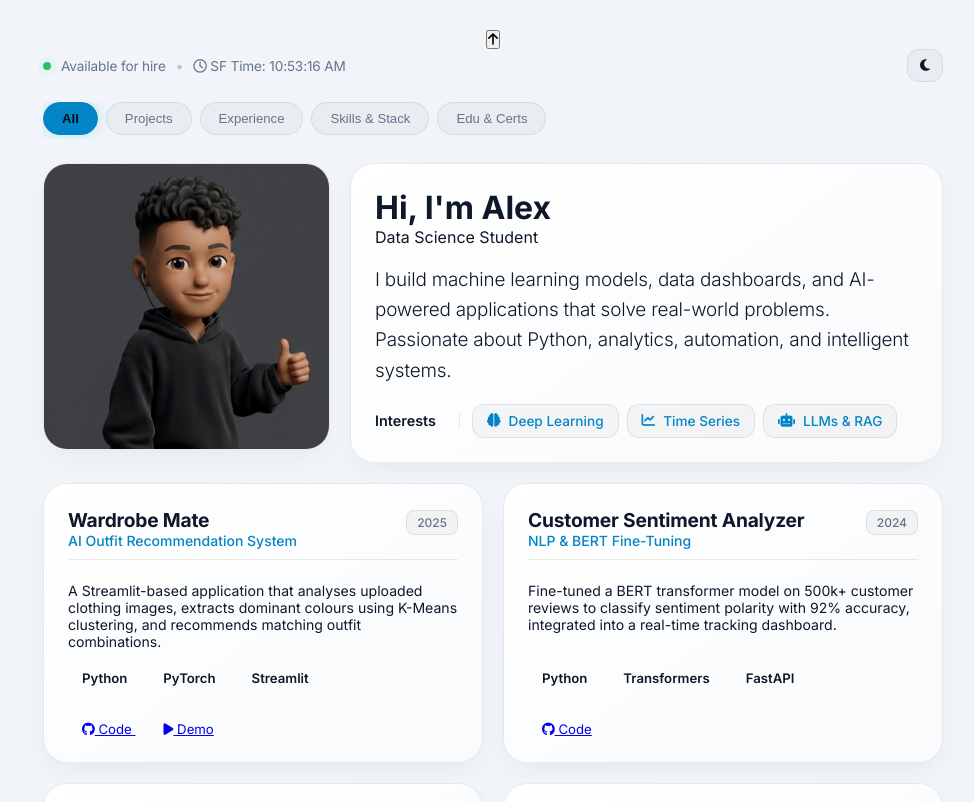
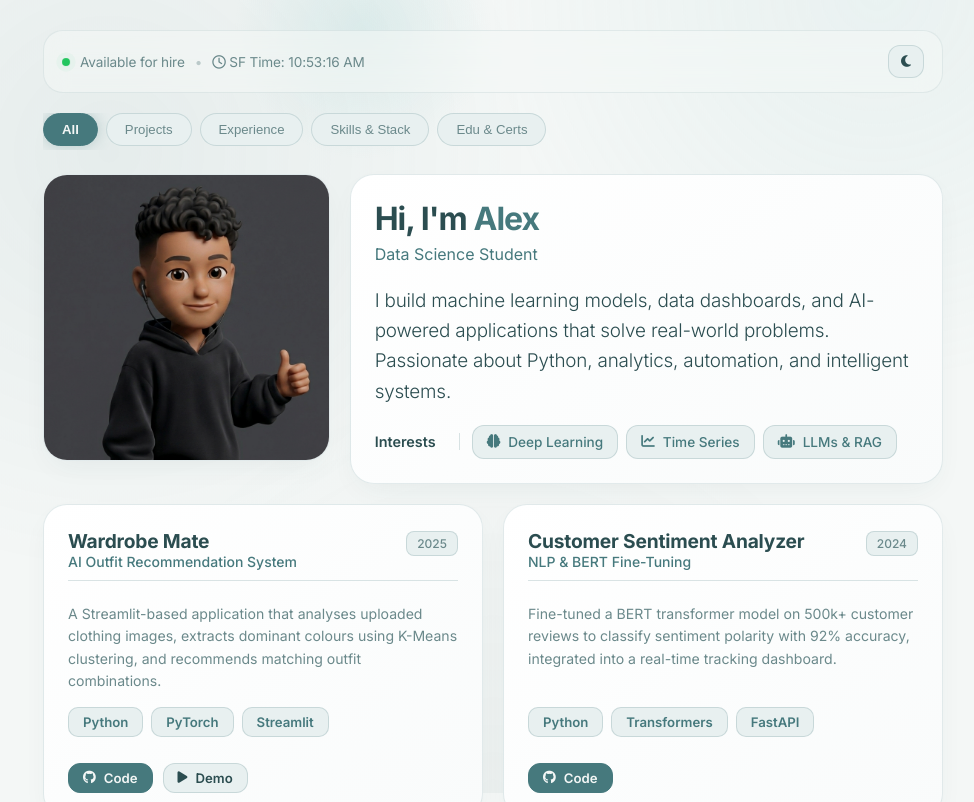
Before and after one commit to drew-1009/portfolio, a plain HTML site: page index.html in a window 1280 px wide. Shown: the top 802 px of the page, without its empty margins (147-1121 px from the left). Drawn offline with Linux system fonts and the light colour scheme.

Commit message:
Refactor CSS variables and enhance styles
Updated CSS custom properties for background, text, and card styles. Added new animations and improved accessibility focus states.

```diff
--- a/style.css
+++ b/style.css
@@ -1,32 +1,32 @@
 /* Custom Properties / Design Tokens */
 :root {
-  --bg-color: #0a0d14;
-  --card-bg: linear-gradient(145deg, rgba(23, 29, 43, 0.7) 0%, rgba(15, 19, 29, 0.7) 100%);
-  --card-border: rgba(255, 255, 255, 0.08);
-  --border-hover: rgba(56, 189, 248, 0.4);
-  --text-main: #f1f5f9;
-  --text-muted: #94a3b8;
-  --accent: #38bdf8;
-  --pill-bg: rgba(255, 255, 255, 0.04);
-  --pill-border: rgba(255, 255, 255, 0.08);
-  --pill-hover: rgba(56, 189, 248, 0.1);
-  --badge-bg: rgba(0, 0, 0, 0.25);
-  --shadow-card: 0 10px 30px -10px rgba(0, 0, 0, 0.5);
+  --bg-color: #2b4d50;
+  --card-bg: linear-gradient(145deg, rgba(69, 121, 125, 0.7) 0%, rgba(53, 97, 100, 0.7) 100%);
+  --card-border: rgba(255, 255, 255, 0.1);
+  --border-hover: #8ebabf;
+  --text-main: #f4f7f6;
+  --text-muted: #a4c0c2;
+  --accent: #9ed1d1;
+  --pill-bg: rgba(255, 255, 255, 0.08);
+  --pill-border: rgba(255, 255, 255, 0.12);
+  --pill-hover: rgba(255, 255, 255, 0.15);
+  --badge-bg: rgba(0, 0, 0, 0.2);
+  --shadow-card: 0 10px 30px -10px rgba(0, 0, 0, 0.3);
 }
 
 [data-theme="light"] {
-  --bg-color: #f1f5f9;
-  --card-bg: linear-gradient(145deg, #ffffff 0%, #f8fafc 100%);
-  --card-border: rgba(0, 0, 0, 0.08);
-  --border-hover: #0284c7;
-  --text-main: #0f172a;
-  --text-muted: #64748b;
-  --accent: #0284c7;
-  --pill-bg: rgba(0, 0, 0, 0.03);
-  --pill-border: rgba(0, 0, 0, 0.08);
-  --pill-hover: rgba(2, 132, 199, 0.08);
-  --badge-bg: rgba(0, 0, 0, 0.04);
-  --shadow-card: 0 10px 25px -5px rgba(0, 0, 0, 0.05);
+  --bg-color: #f4f7f6;
+  --card-bg: linear-gradient(145deg, #ffffff 0%, #f9fbfb 100%);
+  --card-border: rgba(69, 121, 125, 0.15);
+  --border-hover: #46797d;
+  --text-main: #2b4d50;
+  --text-muted: #6b898b;
+  --accent: #46797d;
+  --pill-bg: #e8f0f0;
+  --pill-border: rgba(69, 121, 125, 0.2);
+  --pill-hover: #dbe9e9;
+  --badge-bg: #e8f0f0;
+  --shadow-card: 0 10px 30px -10px rgba(43, 77, 80, 0.08);
 }
 
 * {
@@ -48,6 +48,13 @@ body {
   -webkit-font-smoothing: antialiased;
 }
 
+/* Accessibility Focus States */
+a:focus-visible, button:focus-visible {
+  outline: 2px solid var(--accent);
+  outline-offset: 3px;
+  border-radius: 8px;
+}
+
 /* Top Navigation Bar */
 .top-nav {
   max-width: 900px;
@@ -59,21 +66,14 @@ body {
   font-size: 0.85rem;
   color: var(--text-muted);
   letter-spacing: -0.01em;
+  position: sticky; top: 16px; z-index: 100; backdrop-filter: blur(12px); -webkit-backdrop-filter: blur(12px);
+  background: rgba(244,247,246,.55); border: 1px solid rgba(69, 121, 125,.1); border-radius: 20px; padding: 14px 18px;
 }
 
-.status-indicator {
-  display: flex;
-  align-items: center;
-  gap: 10px;
-}
-
+.status-indicator { display: flex; align-items: center; gap: 10px; }
 .status-dot {
-  width: 8px;
-  height: 8px;
-  background-color: #22c55e;
-  border-radius: 50%;
-  box-shadow: 0 0 10px #22c55e;
-  animation: pulse 2s infinite;
+  width: 8px; height: 8px; background-color: #22c55e; border-radius: 50%;
+  box-shadow: 0 0 10px #22c55e; animation: pulse 2s infinite;
 }
 
 @keyframes pulse {
@@ -85,217 +85,93 @@ body {
 .divider { opacity: 0.4; }
 
 .theme-btn {
-  background: var(--pill-bg);
-  border: 1px solid var(--pill-border);
-  color: var(--text-main);
-  padding: 8px 12px;
-  border-radius: 12px;
-  cursor: pointer;
-  transition: all 0.2s ease;
+  background: var(--pill-bg); border: 1px solid var(--pill-border);
+  color: var(--text-main); padding: 8px 12px; border-radius: 12px; cursor: pointer; transition: all 0.2s ease;
 }
-
-.theme-btn:hover {
-  border-color: var(--border-hover);
-  color: var(--accent);
-}
+.theme-btn:hover { border-color: var(--border-hover); color: var(--accent); }
 
 /* Modern Filter Buttons */
 .filter-container {
-  max-width: 900px;
-  width: 100%;
-  display: flex;
-  gap: 8px;
-  margin-bottom: 24px;
-  overflow-x: auto;
-  padding-bottom: 4px;
+  max-width: 900px; width: 100%; display: flex; gap: 8px; margin-bottom: 24px; overflow-x: auto; padding-bottom: 4px;
 }
-
 .filter-btn {
-  background: var(--pill-bg);
-  border: 1px solid var(--pill-border);
-  color: var(--text-muted);
-  padding: 8px 18px;
-  border-radius: 9999px;
-  font-size: 0.825rem;
-  font-weight: 500;
-  cursor: pointer;
-  transition: all 0.2s cubic-bezier(0.16, 1, 0.3, 1);
-  white-space: nowrap;
+  background: var(--pill-bg); border: 1px solid var(--pill-border); color: var(--text-muted);
+  padding: 8px 18px; border-radius: 9999px; font-size: 0.825rem; font-weight: 500;
+  cursor: pointer; transition: all 0.2s cubic-bezier(0.16, 1, 0.3, 1); white-space: nowrap;
 }
-
 .filter-btn.active {
-  background: var(--accent);
-  color: #090d16;
-  font-weight: 600;
-  border-color: var(--accent);
-  box-shadow: 0 0 15px rgba(56, 189, 248, 0.3);
+  background: var(--accent); color: #f4f7f6; font-weight: 600; border-color: var(--accent); box-shadow: 0 0 15px rgba(70, 121, 125, 0.3);
 }
-
-.filter-btn:hover:not(.active) {
-  color: var(--text-main);
-  border-color: var(--border-hover);
-}
+.filter-btn:hover:not(.active) { color: var(--text-main); border-color: var(--border-hover); }
 
 /* Bento Container Grid Layout */
 .bento-container {
-  max-width: 900px;
-  width: 100%;
-  display: grid;
-  grid-template-columns: repeat(12, 1fr);
-  gap: 20px;
+  max-width: 900px; width: 100%; display: grid; grid-template-columns: repeat(12, 1fr); gap: 20px;
 }
 
-/* Base Card Styling with Glassmorphism */
+/* Base Card Styling & Appear Effect */
 .card {
-  background: var(--card-bg);
-  backdrop-filter: blur(12px);
-  -webkit-backdrop-filter: blur(12px);
-  border: 1px solid var(--card-border);
-  box-shadow: var(--shadow-card);
-  border-radius: 24px;
-  padding: 24px;
-  display: flex;
-  flex-direction: column;
-  justify-content: center;
-  transition: transform 0.25s cubic-bezier(0.16, 1, 0.3, 1), border-color 0.25s ease, box-shadow 0.25s ease;
-  transform-style: preserve-3d;
-  will-change: transform;
+  background: var(--card-bg); backdrop-filter: blur(12px); -webkit-backdrop-filter: blur(12px);
+  border: 1px solid var(--card-border); box-shadow: var(--shadow-card);
+  border-radius: 24px; padding: 24px; display: flex; flex-direction: column; justify-content: center;
+  opacity: 0; transform: translateY(30px);
+  animation: cardReveal 0.6s cubic-bezier(0.16, 1, 0.3, 1) forwards;
+  transition: transform 0.4s cubic-bezier(0.16, 1, 0.3, 1), opacity 0.4s ease, border-color 0.25s ease, box-shadow 0.25s ease;
+}
+.card:hover { border-color: var(--border-hover); box-shadow: 0 12px 35px -10px rgba(70, 121, 125, 0.15); }
+
+/* Staggered Appear Animation Delays */
+.card:nth-child(1){animation-delay:.05s;} .card:nth-child(2){animation-delay:.1s;}
+.card:nth-child(3){animation-delay:.15s;} .card:nth-child(4){animation-delay:.2s;}
+.card:nth-child(5){animation-delay:.25s;} .card:nth-child(6){animation-delay:.3s;}
+.card:nth-child(7){animation-delay:.35s;} .card:nth-child(8){animation-delay:.4s;}
+.card:nth-child(9){animation-delay:.45s;} .card:nth-child(10){animation-delay:.5s;}
+
+@keyframes cardReveal {
+  to { opacity: 1; transform: translateY(0) scale(1); }
 }
 
-.card.hidden {
-  display: none !important;
-}
-
-.card:hover {
-  border-color: var(--border-hover);
-  box-shadow: 0 12px 35px -10px rgba(56, 189, 248, 0.15);
-}
-
-/* Seamless Avatar Card Fixes */
-.avatar-card {
-  grid-column: span 4;
-  padding: 0; /* Fully remove padding so image reaches card edges */
-  overflow: hidden;
-  aspect-ratio: 1 / 1;
-  border-radius: 24px;
-  position: relative;
-}
-
-.avatar-card img {
-  width: 100%;
-  height: 100%;
-  object-fit: cover; /* Edge-to-edge cover without letterbox bars */
-  object-position: center;
-  transition: transform 0.5s ease;
-}
-
-.avatar-card:hover img {
-  transform: scale(1.05);
-}
+/* Avatar */
+.avatar-card { grid-column: span 4; padding: 0; overflow: hidden; aspect-ratio: 1 / 1; border-radius: 24px; position: relative; }
+.avatar-card img { width: 100%; height: 100%; object-fit: cover; object-position: center; transition: transform 0.5s ease; }
+.avatar-card:hover img { transform: scale(1.05); }
 
 /* Bio & Typography */
 .bio-card { grid-column: span 8; gap: 18px; }
+.bio-text { font-size: 1.18rem; line-height: 1.6; color: var(--text-main); letter-spacing: -0.01em; font-weight: 300; }
+.bio-text strong { color: var(--accent); font-weight: 600; }
 
-.bio-text {
-  font-size: 1.18rem;
-  line-height: 1.6;
-  color: var(--text-main);
-  letter-spacing: -0.01em;
-  font-weight: 300;
-}
-
-.bio-text strong {
-  color: var(--accent);
-  font-weight: 600;
-}
-
-/* Pill Component Styles */
+/* Pill Components */
 .pill-group-container { display: flex; align-items: center; gap: 12px; flex-wrap: wrap; }
 .group-header { display: flex; align-items: center; gap: 8px; }
-
-.group-label {
-  font-weight: 600;
-  font-size: 0.9rem;
-  color: var(--text-main);
-  min-width: 85px;
-  border-right: 1px solid var(--pill-border);
-  padding-right: 12px;
-}
-
-.badge-count {
-  font-size: 0.7rem;
-  background: var(--badge-bg);
-  color: var(--accent);
-  border: 1px solid var(--pill-border);
-  padding: 2px 8px;
-  border-radius: 12px;
-  font-weight: 600;
-}
-
+.group-label { font-weight: 600; font-size: 0.9rem; color: var(--text-main); min-width: 85px; border-right: 1px solid var(--pill-border); padding-right: 12px; }
+.badge-count { font-size: 0.7rem; background: var(--badge-bg); color: var(--accent); border: 1px solid var(--pill-border); padding: 2px 8px; border-radius: 12px; font-weight: 600; }
 .pills-wrapper { display: flex; gap: 8px; flex-wrap: wrap; align-items: center; }
 
 .pill {
-  background-color: var(--pill-bg);
-  border: 1px solid var(--pill-border);
-  border-radius: 12px;
-  padding: 8px 14px;
-  font-size: 0.85rem;
-  color: var(--accent);
-  display: inline-flex;
-  align-items: center;
-  gap: 8px;
-  text-decoration: none;
-  transition: all 0.2s ease;
-  cursor: pointer;
-  font-weight: 500;
+  background-color: var(--pill-bg); border: 1px solid var(--pill-border); border-radius: 12px; padding: 8px 14px;
+  font-size: 0.85rem; color: var(--accent); display: inline-flex; align-items: center; gap: 8px;
+  text-decoration: none; transition: all 0.2s ease; cursor: pointer; font-weight: 500;
 }
+.pill:hover { background-color: var(--pill-hover); border-color: var(--border-hover); transform: translateY(-2px); }
 
-.pill:hover {
-  background-color: var(--pill-hover);
-  border-color: var(--border-hover);
-  transform: translateY(-2px);
+.primary-pill { background-color: var(--accent); color: #f4f7f6; border-color: var(--accent); }
+.primary-pill:hover { background-color: var(--border-hover); color: #fff; }
+
+.copy-pill { position: relative; background: none; font-family: inherit; }
+.tooltip {
+  visibility: hidden; opacity: 0; position: absolute; bottom: 125%; left: 50%; transform: translateX(-50%);
+  background-color: var(--accent); color: #fff; font-weight: bold; padding: 4px 10px; border-radius: 6px;
+  font-size: 0.75rem; white-space: nowrap; transition: opacity 0.2s ease; pointer-events: none;
 }
-
-/* Tooltip Styles */
-.copy-pill { position: relative; background: none; font-family: inherit; }
-
-.tooltip {
-  visibility: hidden;
-  opacity: 0;
-  position: absolute;
-  bottom: 125%;
-  left: 50%;
-  transform: translateX(-50%);
-  background-color: var(--accent);
-  color: #000;
-  font-weight: bold;
-  padding: 4px 10px;
-  border-radius: 6px;
-  font-size: 0.75rem;
-  white-space: nowrap;
-  transition: opacity 0.2s ease;
-  pointer-events: none;
-}
-
 .copy-pill:hover .tooltip { visibility: visible; opacity: 1; }
 
-/* Tech Badges */
+/* Unified Theme Tech Badges */
 .tech-badge {
-  font-weight: 600;
-  padding: 6px 14px;
-  border-radius: 10px;
-  font-size: 0.825rem;
-  transition: transform 0.2s ease;
+  font-weight: 600; padding: 6px 14px; border-radius: 10px; font-size: 0.825rem; transition: transform 0.2s ease;
+  background: var(--pill-bg); color: var(--accent); border: 1px solid var(--pill-border);
 }
-.tech-badge:hover { transform: scale(1.06); }
-
-.bg-python { background: rgba(2, 132, 199, 0.15); color: #7dd3fc; border: 1px solid rgba(2, 132, 199, 0.4); }
-.bg-sql { background: rgba(3, 105, 161, 0.15); color: #bae6fd; border: 1px solid rgba(3, 105, 161, 0.4); }
-.bg-pytorch { background: rgba(8, 145, 178, 0.15); color: #67e8f9; border: 1px solid rgba(8, 145, 178, 0.4); }
-.bg-tf { background: rgba(6, 182, 212, 0.15); color: #a5f3fc; border: 1px solid rgba(6, 182, 212, 0.4); }
-.bg-aws { background: rgba(51, 65, 85, 0.3); color: #38bdf8; border: 1px solid rgba(51, 65, 85, 0.6); }
-.bg-docker { background: rgba(30, 41, 59, 0.3); color: #38bdf8; border: 1px solid rgba(30, 41, 59, 0.6); }
-.bg-git { background: rgba(31, 41, 55, 0.3); color: #93c5fd; border: 1px solid rgba(31, 41, 55, 0.6); }
+.tech-badge:hover { transform: scale(1.06); background: var(--pill-hover); border-color: var(--border-hover); }
 
 /* Experience & Card Layouts */
 .exp-card { grid-column: span 6; justify-content: flex-start; gap: 14px; }
@@ -307,8 +183,66 @@ body {
 .bullet-list li::marker { color: var(--accent); }
 .full-width { grid-column: span 12; }
 
-/* Responsive Viewports */
+/* Background Animations */
+body::before {
+  content: ""; position: fixed; inset: 0;
+  background: radial-gradient(circle at 20% 20%, rgba(70, 121, 125, 0.08), transparent 35%),
+              radial-gradient(circle at 80% 0%, rgba(158, 209, 209, 0.12), transparent 30%),
+              radial-gradient(circle at 50% 100%, rgba(107, 137, 139, 0.06), transparent 40%);
+  z-index: -2; animation: bgMove 12s ease-in-out infinite alternate;
+}
+
+@keyframes bgMove { from { transform: translateY(0); } to { transform: translateY(-20px); } }
+
+/* Progress & Cursor */
+.progress-bar { position: fixed; top: 0; left: 0; height: 3px; width: 0%; background: linear-gradient(90deg, #46797d, #9ed1d1); z-index: 9999; }
+.cursor-glow {
+  position: fixed; width: 260px; height: 260px; border-radius: 50%; pointer-events: none;
+  background: radial-gradient(circle, rgba(158, 209, 209, 0.25), transparent 70%); transform: translate(-50%, -50%); z-index: -1;
+}
+
+/* Hero Typography */
+.hero-heading h1 { font-size: 2rem; margin-bottom: 6px; letter-spacing: -0.03em; }
+.hero-heading span { color: var(--accent); }
+.typing-wrapper { color: var(--text-muted); font-size: 1rem; min-height: 24px; }
+
+/* Featured Project Elements */
+.project-card { gap: 14px; }
+.project-header { display: flex; justify-content: space-between; align-items: flex-start; gap: 16px; flex-wrap: wrap; }
+.project-desc { color: var(--text-muted); line-height: 1.6; }
+.project-actions { display: flex; gap: 10px; flex-wrap: wrap; }
+.project-btn {
+  padding: 8px 16px; border-radius: 12px; border: 1px solid var(--pill-border); background: var(--pill-bg);
+  color: var(--text-main); text-decoration: none; font-weight: 600; display: inline-flex; align-items: center; gap: 8px; transition: .2s; font-size: 0.85rem;
+}
+.project-btn:hover { transform: translateY(-2px); border-color: var(--border-hover); }
+.project-btn.primary { background: var(--accent); color: #f4f7f6; border-color: var(--accent); }
+
+/* Back to Top */
+.back-to-top {
+  position: fixed; right: 24px; bottom: 24px; width: 48px; height: 48px; border-radius: 50%;
+  border: none; background: var(--accent); color: #f4f7f6; cursor: pointer; display: none; z-index: 1000; box-shadow: 0 10px 25px rgba(70,121,125,.35);
+}
+.back-to-top.show { display: block; }
+.back-to-top:hover { transform: translateY(-3px); }
+
+/* Mobile Formatting */
 @media (max-width: 768px) {
   .avatar-card, .bio-card, .exp-card { grid-column: span 12; }
+  .hero-heading h1 { font-size: 1.6rem; }
+  .top-nav { flex-direction: column; gap: 10px; align-items: flex-start; }
+  .project-actions { width: 100%; }
+  .project-btn { flex: 1; justify-content: center; }
   .group-label { border-right: none; padding-right: 0; width: 100%; margin-bottom: 6px; }
 }
+
+/* Accessibility: Prefers Reduced Motion */
+@media (prefers-reduced-motion: reduce) {
+  *, ::before, ::after {
+    animation-duration: 0.01ms !important;
+    animation-iteration-count: 1 !important;
+    transition-duration: 0.01ms !important;
+    scroll-behavior: auto !important;
+  }
+  .cursor-glow { display: none; }
+}
```
